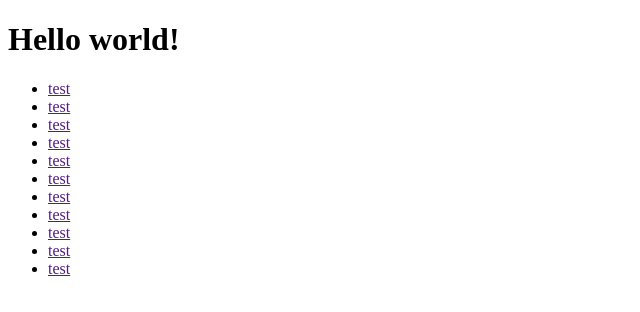
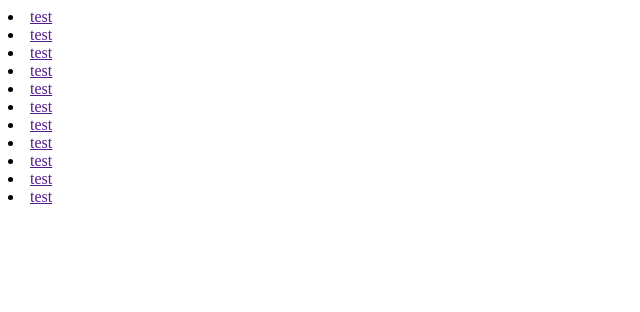
Before and after one commit to SamvelNewHope/Test-project, a plain HTML site: page index.html in a window 1280 px wide. Shown: the whole page, without its empty margins (0-640 px from the left). Drawn offline with Linux system fonts and the light colour scheme.

Commit message:
menu list

```diff
--- a/index.html
+++ b/index.html
@@ -7,11 +7,7 @@
 </head>
 <body>
 
-    <h1>Hello world!</h1>
 
-
-
-    <ul>
         <li> <a href=""> test</a></li>
         <li> <a href=""> test</a></li>
         <li> <a href=""> test</a></li>
```
